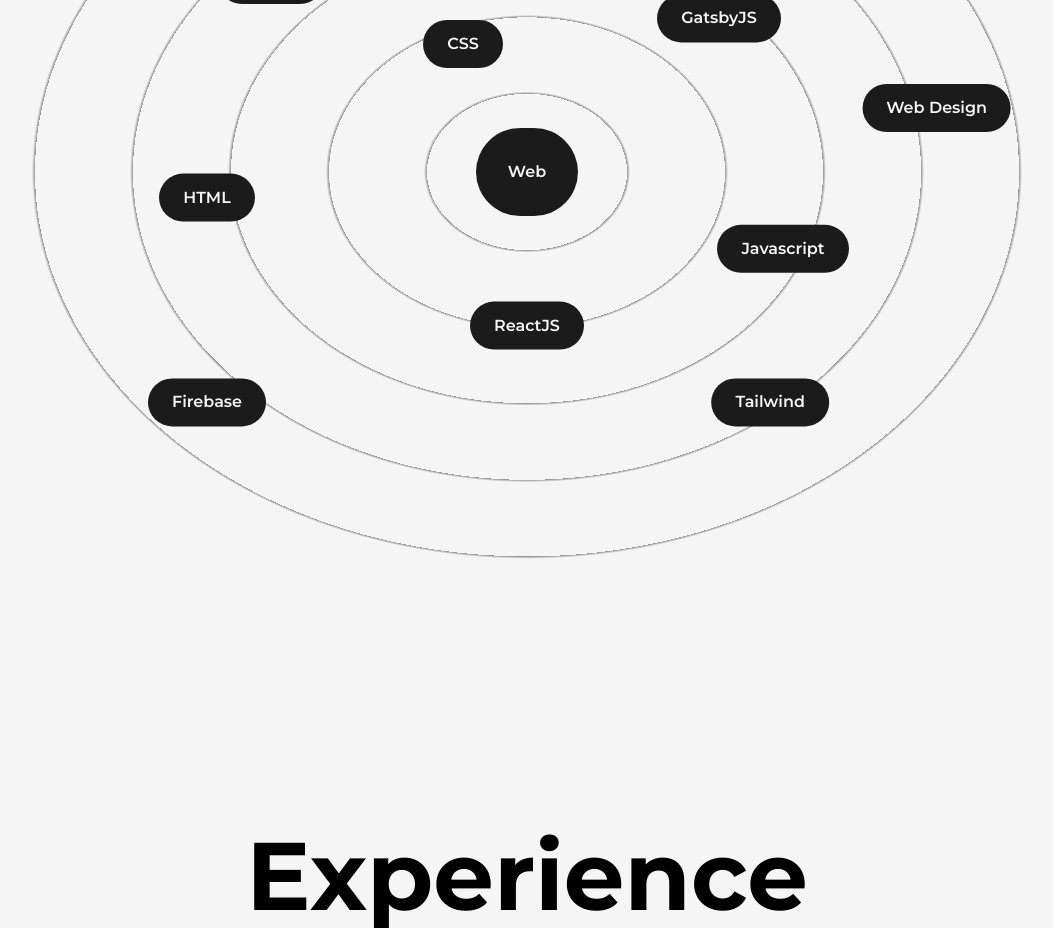
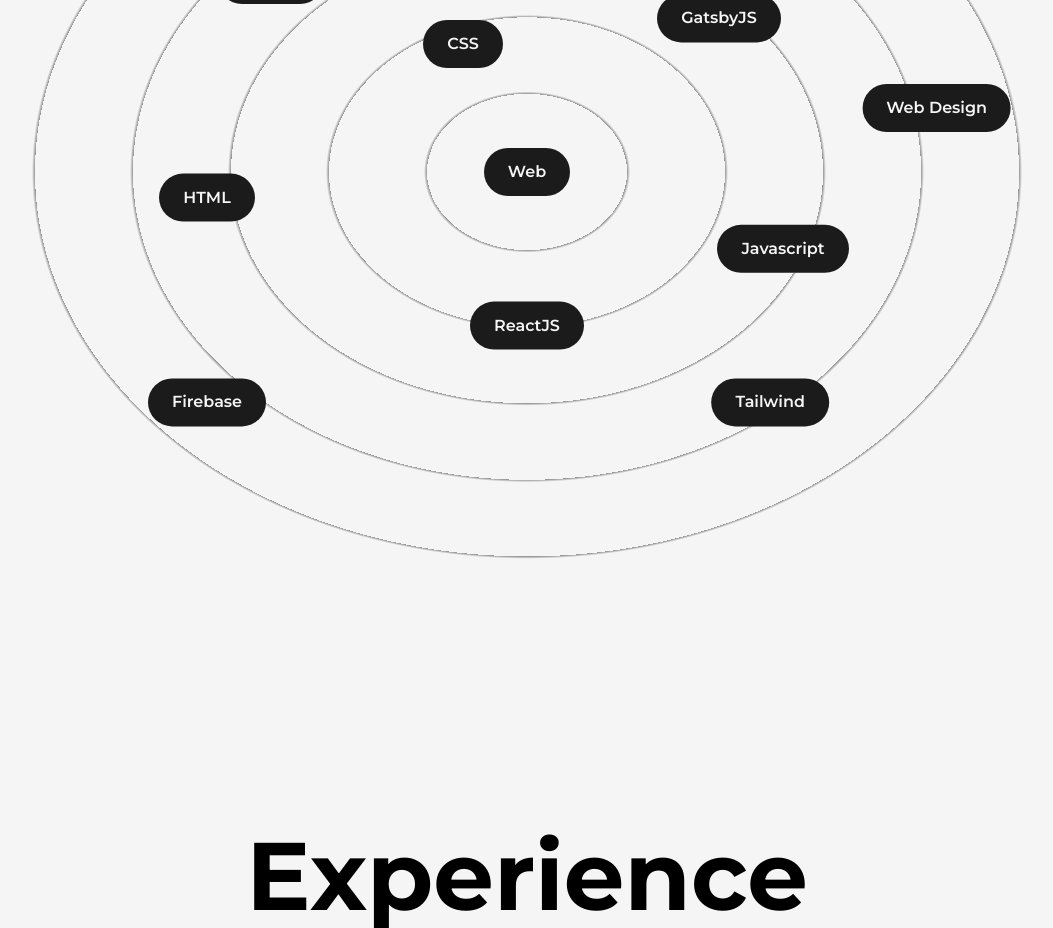
Before and after one commit to Tyronnosaurus/etiron-portfolio, a Next.js app: page /about in a window 1280 px wide. Shown: the part 1520-2448 px from the top of the page, without its empty margins (113-1166 px from the left). Built offline with nearby package versions, Linux system fonts and the light colour scheme.

Commit message:
Simplified skills section

```diff
--- a/src/components/Skills.js
+++ b/src/components/Skills.js
@@ -8,7 +8,7 @@ const Skill = ({name, x, y}) => {
                 whileHover={{scale:1.05}}
                 initial={{x:0, y:0}}
                 whileInView={{x:x, y:y}}
-                transition={{duration:1.5}}
+                // transition={{duration:0.5}}
                 viewport={{once:true}}>
         {name}
     </motion.div>
@@ -25,11 +25,7 @@ const Skills = () => {
         {/* bg-circularLight defined in tailwind.config.js (created with https://developer.mozilla.org/en-US/docs/Web/CSS/gradient/repeating-radial-gradient) */}
         <div className='w-full h-screen relative flex items-center justify-center rounded-full bg-circularLight'>
 
-            <motion.div className='flex items-center justify-center rounded-full font-semibold bg-dark text-light p-8 shadow-dark cursor-pointer'
-                        whileHover={{scale:1.05}}>
-                Web
-            </motion.div>
-
+            <Skill name="Web"        x="0vw"   y="0vw" />
             <Skill name="HTML"       x="-25vw" y="2vw" />
             <Skill name="CSS"        x="-5vw"  y="-10vw" />
             <Skill name="Javascript" x="20vw"  y="6vw" />
```
